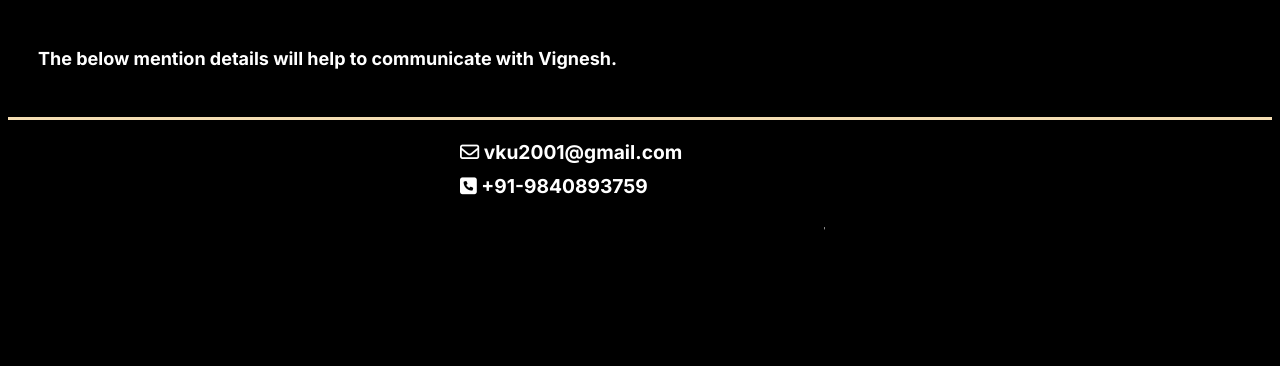
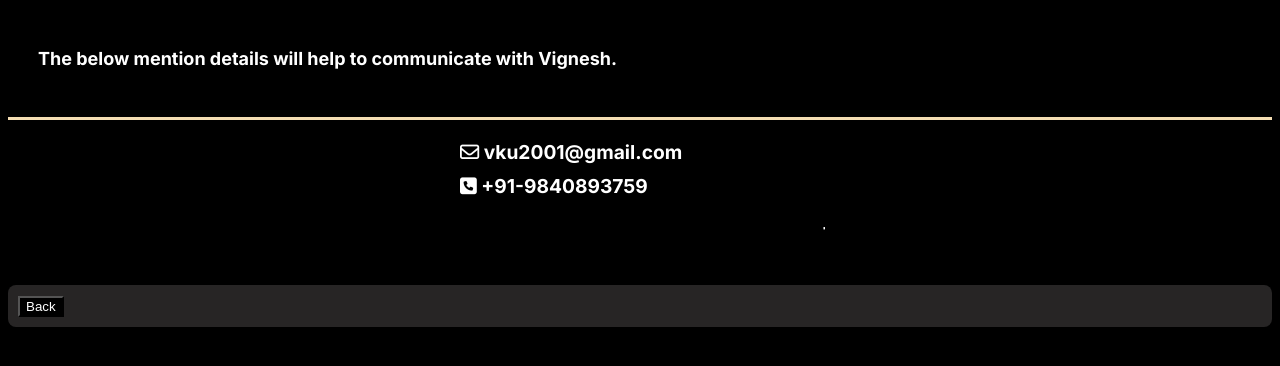
Before and after one commit to vignesh123-design/profile_vigneshk.github.io, a plain HTML site: page contact.html in a window 1280 px wide. Drawn offline with Linux system fonts and the light colour scheme.

Commit message:
Update contact.html

```diff
--- a/contact.html
+++ b/contact.html
@@ -40,6 +40,26 @@
         .mail, .phone {
             padding: 5px;
         }
+        .btn{
+            color:aliceblue;
+            padding: 10px;
+            background-color: rgba(65, 63, 63, 0.6);
+            border: none;
+            border-radius: 8px;
+            font-weight: 700;
+            font-size: large;
+            transition: 0.15s;
+        }
+        .btn:hover {
+            cursor:pointer;
+            color: black;
+            background-color: wheat;
+            padding: 10px;
+        }
+        .btn:active {
+            color: #333;
+            background-color: skyblue;
+        }
     </style>
 </head>
 <body>
@@ -58,5 +78,6 @@
             <marquee behavior="" direction=""><p>Thanks for visiting the page.</p></marquee>
         </div>
     </div>
+    <div class = "btn"><button>Back</button></button></div>
 </body>
 </html>
```
